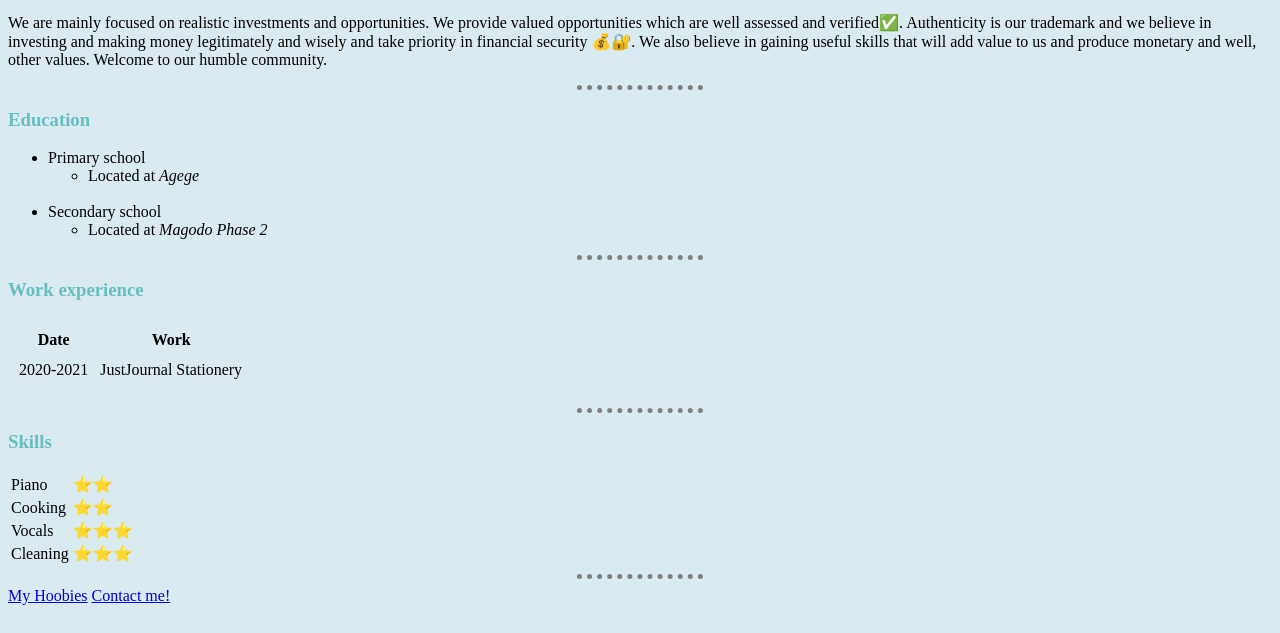
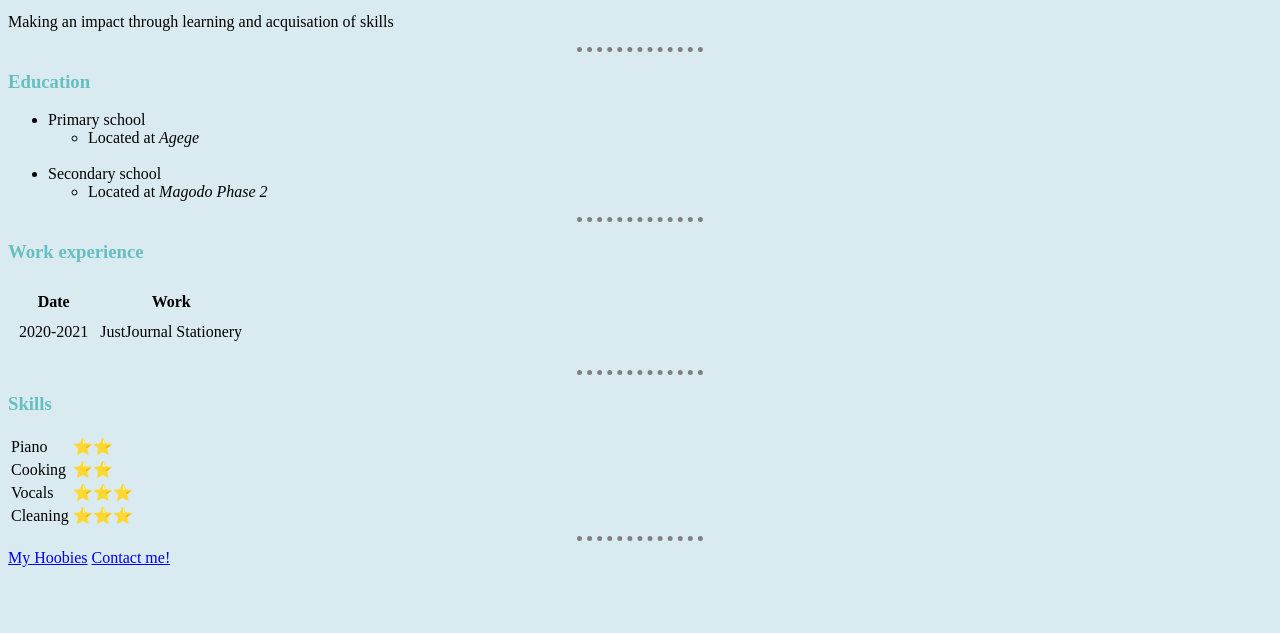
Before and after one commit to shegzyy/cv, a plain HTML site: page index.html in a window 1280 px wide. Shown: the part 167-800 px from the top of the page. Drawn offline with Linux system fonts and the light colour scheme.

Commit message:
Update index.html

```diff
--- a/index.html
+++ b/index.html
@@ -18,8 +18,7 @@
     </table>
 
 
-  <p>We are mainly focused on realistic investments and opportunities. We provide valued opportunities which are well assessed and verified✅. Authenticity is our trademark and we believe in investing and making money
-    legitimately and wisely and take priority in financial security 💰🔐. We also believe in gaining useful skills that will add value to us and produce monetary and well, other values. Welcome to our humble community. </p>
+  <p>Making an impact through learning and acquisation of skills</p>
   <hr>
   <h3>Education</h3>
   <ul>
```
